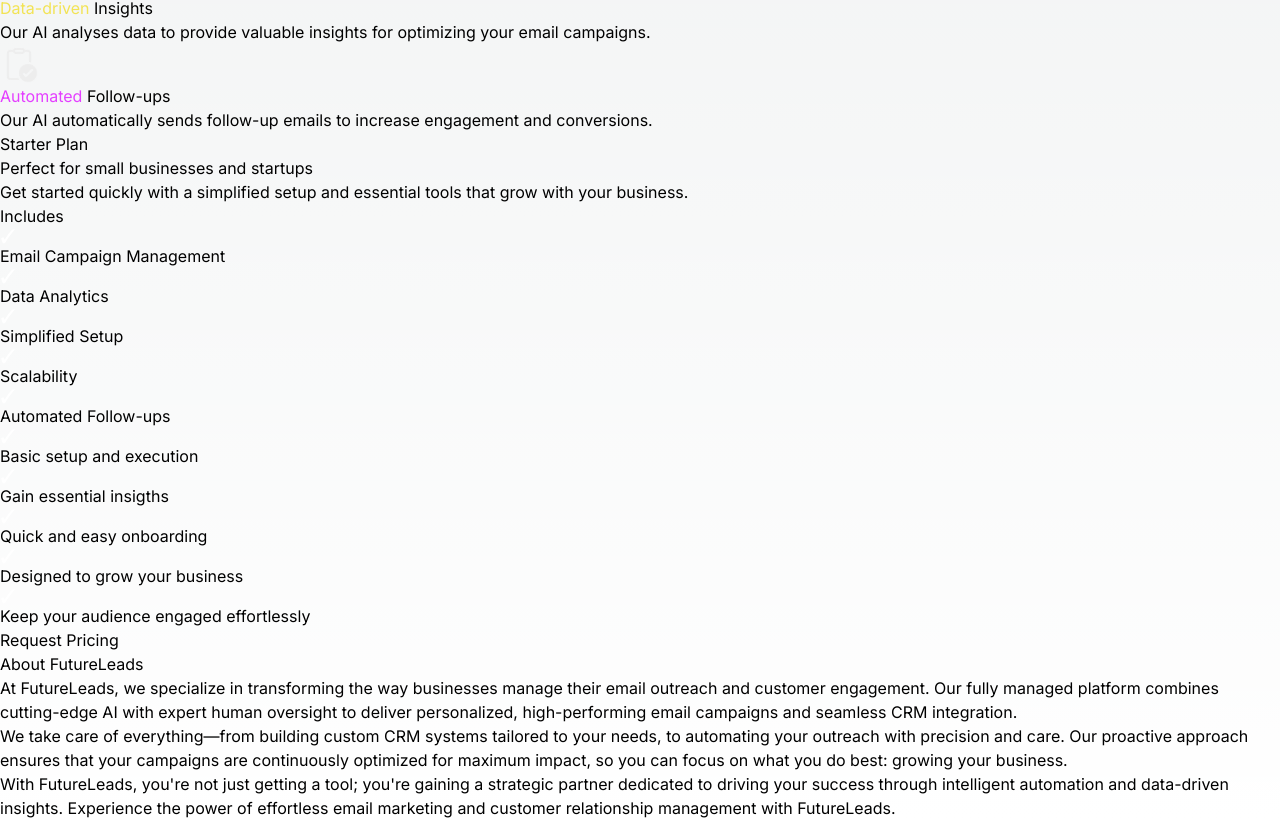
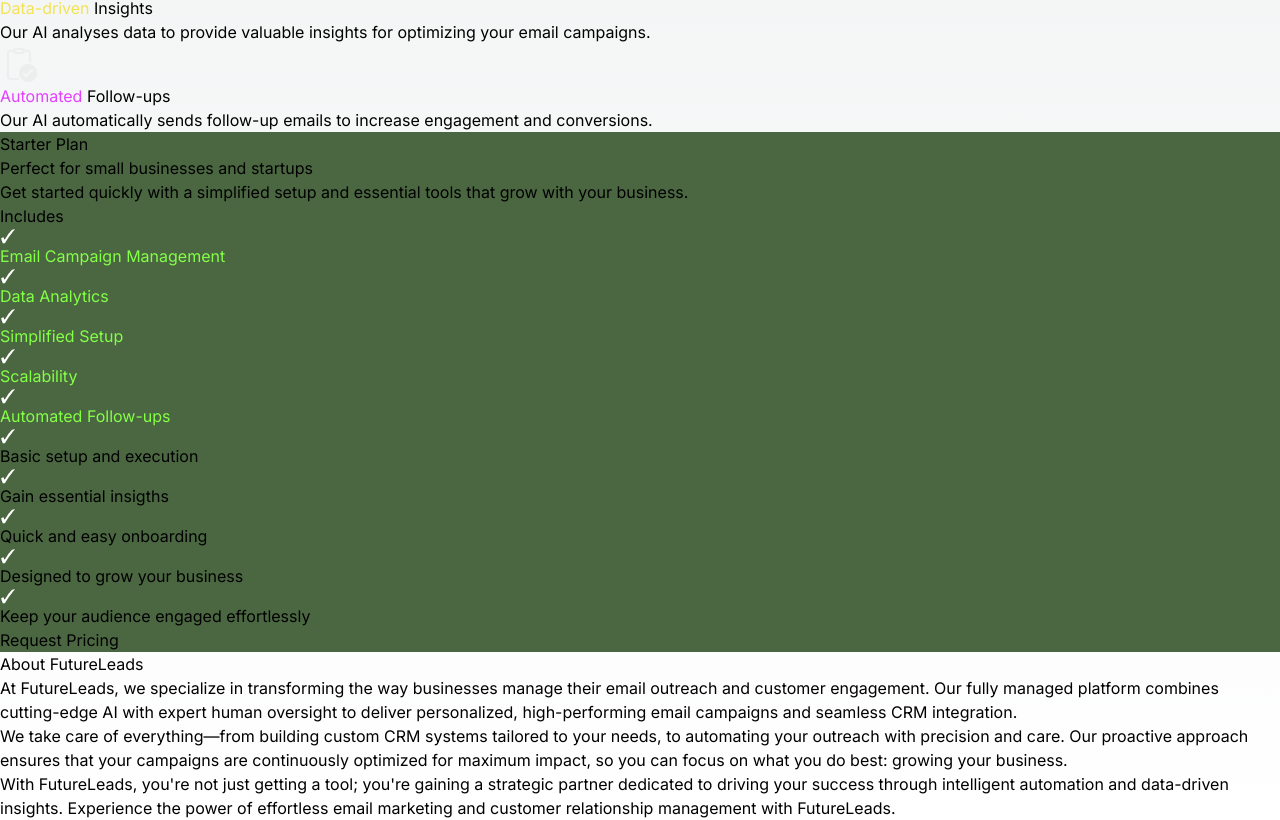
Before and after one commit to EvertsRozz/leadsync_next, a Next.js app: page / in a window 1280 px wide. Shown: the part 2271-3091 px from the top of the page. Built offline with nearby package versions, Linux system fonts and the light colour scheme.

Commit message:
plan section still WIP, tailwind not tailwinding :/

```diff
--- /dev/null
+++ b/app/components/fullWidthBtn.tsx
@@ -0,0 +1,21 @@
+"use client";
+
+import React from "react";
+
+export interface I_fullWidthBtn {
+  customBtnText: string;
+  customBtnColorHex: string;
+}
+function FullWidthBtn(props: I_fullWidthBtn) {
+  return (
+    <button
+      type="button"
+      style={{ backgroundColor: `#${props.customBtnColorHex}` }}
+      className={`max-h-[44px] w-40 w-full basis-1/2 self-end rounded-lg p-2 text-lg font-medium text-white`}
+    >
+      {props.customBtnText}
+    </button>
+  );
+}
+
+export default FullWidthBtn;
--- a/app/components/pricingComponent.tsx
+++ b/app/components/pricingComponent.tsx
@@ -31,21 +31,25 @@
       </div>
       <div className="w-1/2">
         <PricingComponentPlan
-          PlanHeader="Starter Plan"
+          planBgColor="#4B6741"
+          planHeader="Starter Plan"
           postHeader="Perfect for small businesses and startups"
           headerParagraph="Get started quickly with a simplified setup and essential tools that grow with your business."
-          PlanBenefits={[
+          planBenefitsLeft={[
             "Email Campaign Management",
             "Data Analytics",
             "Simplified Setup",
             "Scalability",
             "Automated Follow-ups",
+          ]}
+          planBenefitsRight={[
             "Basic setup and execution",
             "Gain essential insigths",
             "Quick and easy onboarding",
             "Designed to grow your business",
             "Keep your audience engaged effortlessly",
           ]}
+          planBenefitsTextColor="#83FF48"
         />
       </div>
     </div>
--- a/app/components/pricingComponentPlan.tsx
+++ b/app/components/pricingComponentPlan.tsx
@@ -1,125 +1,82 @@
 import React from "react";
 import Image from "next/image";
 import CheckMarkSvg from "../../public/images/CheckMark.svg";
-import CustomBtn from "./customBtn";
+import FullWidthBtn from "./fullWidthBtn";
 
 interface I_pricingComponentPlan {
-  PlanHeader: string;
+  planBgColor: string;
+  planHeader: string;
   postHeader: string;
   headerParagraph: string;
-  PlanBenefits: string[];
+  planBenefitsLeft: string[];
+  planBenefitsRight: string[];
+  planBenefitsTextColor: string;
 }
 
 function PricingComponentPlan(props: I_pricingComponentPlan) {
+  function PricingComponentContentLeft() {
+    return props.planBenefitsLeft.map((item, index) => {
       return (
-    <div className="bg-green-400">
-      <div>
-        <h4>{props.PlanHeader}</h4>
-        <p>{props.postHeader}</p>
-        <p>{props.headerParagraph}</p>
-      </div>
-      <div>
-        <p>Includes</p>
-        <div className="flex flex-row">
-          <div>
-            <div className="flex flex-row">
+        <div className="my-5 flex flex-row" key={index}>
           <Image
             width={16}
             height={20}
             alt="Check-mark"
             src={CheckMarkSvg}
+            className="mr-5"
           />
-              <p>{props.PlanBenefits[0]}</p>
+          <p
+            className="text-sm font-normal"
+            style={{ color: `${props.planBenefitsTextColor}` }}
+          >
+            {props.planBenefitsLeft[index]}
+          </p>
         </div>
-            <div className="flex flex-row">
+      );
+    });
+  }
+  function PricingComponentContentRight() {
+    return props.planBenefitsRight.map((item, index) => {
+      return (
+        <div className="my-5 flex flex-row" key={index}>
           <Image
+            className="mr-5"
             width={16}
             height={20}
             alt="Check-mark"
             src={CheckMarkSvg}
           />
-              <p>{props.PlanBenefits[1]}</p>
+          <p className="text-sm font-normal">
+            {props.planBenefitsRight[index]}
+          </p>
         </div>
+      );
+    });
+  }
+
+  return (
+    <div
+      style={{ backgroundColor: props.planBgColor }}
+      className="bg-opacity-50 px-8 pb-9 pt-6"
+    >
+      <div className="border-b pb-3">
+        <h4 className="text-2xl font-medium">{props.planHeader}</h4>
+        <p className="text-xs font-normal">{props.postHeader}</p>
+        <p className="pt-3 text-sm font-normal">{props.headerParagraph}</p>
+      </div>
+      <div className="mb-9 border-b">
+        <p className="mt-10">Includes</p>
         <div className="flex flex-row">
-              <Image
-                width={16}
-                height={20}
-                alt="Check-mark"
-                src={CheckMarkSvg}
-              />
-              <p>{props.PlanBenefits[2]}</p>
-            </div>
-            <div className="flex flex-row">
-              <Image
-                width={16}
-                height={20}
-                alt="Check-mark"
-                src={CheckMarkSvg}
-              />
-              <p>{props.PlanBenefits[3]}</p>
-            </div>
-            <div className="flex flex-row">
-              <Image
-                width={16}
-                height={20}
-                alt="Check-mark"
-                src={CheckMarkSvg}
-              />
-              <p>{props.PlanBenefits[4]}</p>
-            </div>
-          </div>
+          <div className="basis-1/2">{PricingComponentContentLeft()}</div>
           <div>
-            <div>
-              <div className="flex flex-row">
-                <Image
-                  width={16}
-                  height={20}
-                  alt="Check-mark"
-                  src={CheckMarkSvg}
-                />
-                <p>{props.PlanBenefits[5]}</p>
-              </div>
-              <div className="flex flex-row">
-                <Image
-                  width={16}
-                  height={20}
-                  alt="Check-mark"
-                  src={CheckMarkSvg}
-                />
-                <p>{props.PlanBenefits[6]}</p>
-              </div>
-              <div className="flex flex-row">
-                <Image
-                  width={16}
-                  height={20}
-                  alt="Check-mark"
-                  src={CheckMarkSvg}
-                />
-                <p>{props.PlanBenefits[7]}</p>
-              </div>
-              <div className="flex flex-row">
-                <Image
-                  width={16}
-                  height={20}
-                  alt="Check-mark"
-                  src={CheckMarkSvg}
-                />
-                <p>{props.PlanBenefits[8]}</p>
-              </div>
-              <div className="flex flex-row">
-                <Image
-                  width={16}
-                  height={20}
-                  alt="Check-mark"
-                  src={CheckMarkSvg}
-                />
-                <p>{props.PlanBenefits[9]}</p>
+            <div className="basis-1/2">{PricingComponentContentRight()}</div>
           </div>
         </div>
       </div>
-        </div>
-        <CustomBtn customBtnText="Request Pricing" customBtnColorHex="" />
-      </div>
+      <FullWidthBtn
+        customBtnText="Request Pricing"
+        customBtnColorHex="4B6741"
+      />
     </div>
   );
 }
```
Lines whose indentation alone changed are shown as unchanged.
